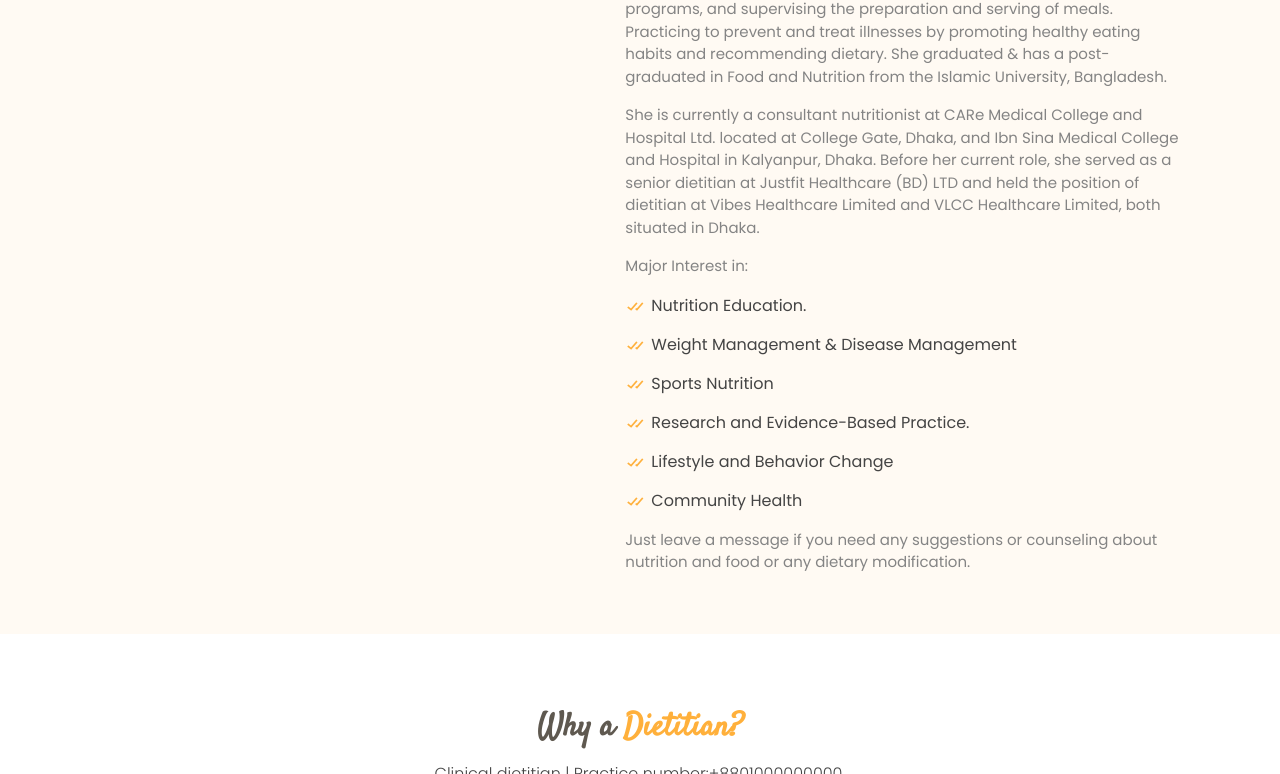
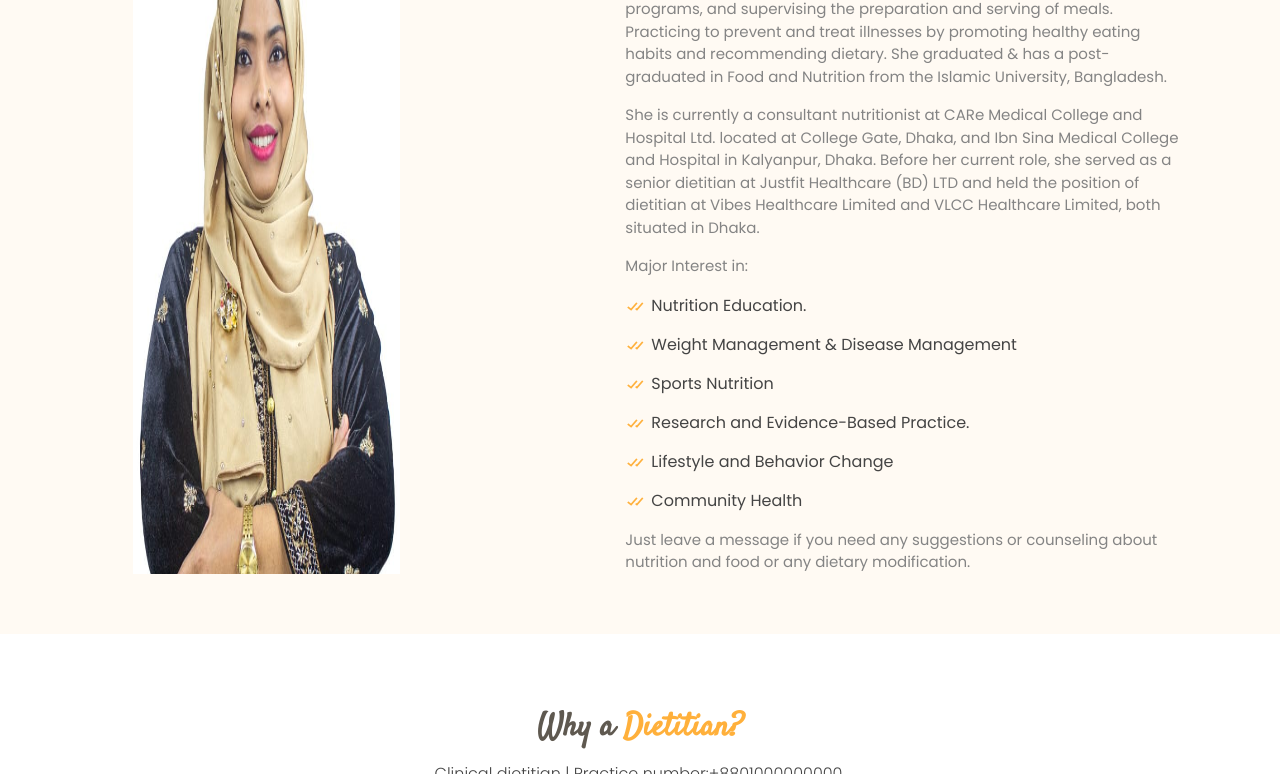
Before and after one commit to mtahbib/Dietitian_Sirajam_Munira-, a plain HTML site: page index.html in a window 1280 px wide. Shown: the part 933-1707 px from the top of the page. Drawn offline with nearby package versions, Linux system fonts and the light colour scheme; files that its build step writes are made by us from their sources; the site is published under a folder, as on GitHub Pages, so addresses that start at the root find nothing.

Commit message:
first commit

```diff
--- a/index.html
+++ b/index.html
@@ -167,7 +167,7 @@
 
         <div class="row">
 
-          <div class="col-lg-5 align-items-stretch video-box" style='background-image: url("/assets/img/srm.jpg"); background-size: 50% 120%;'>
+          <div class="col-lg-5 align-items-stretch video-box" style='background-image: url("srm.jpg"); background-size: 50% 120%;'>
           </div>
 
 
```
Also changed, not shown: srm.jpg (added).
